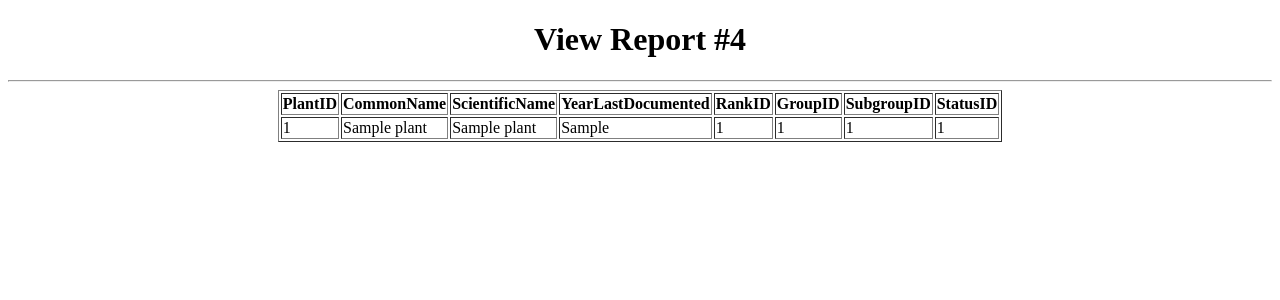
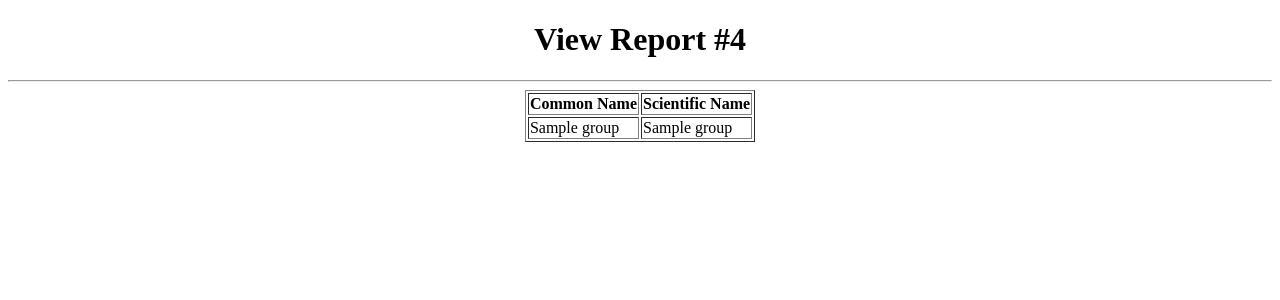
Before and after one commit to khanagan/BackyardBotanist, a Django app: template backyardBotanist/mainPageApp/templates/reportPage4.html in a window 1280 px wide. Shown: the top 300 px of the page. Run offline with Django 3.2, Linux system fonts and the light colour scheme; tables that the repository leaves empty hold one stand-in row (values such as "Sample post"); the template is opened without the code that fills it: values that come from a table or form of the project are taken from there, most other values are stand-ins (such as "Sample title", 1, 10 or a date in 2020).

Commit message:
Update reportPage4.html

```diff
--- a/backyardBotanist/mainPageApp/templates/reportPage4.html
+++ b/backyardBotanist/mainPageApp/templates/reportPage4.html
@@ -8,25 +8,13 @@
         <hr/>
         <table border="1">
             <tr>
-                <th>PlantID</th>
-                <th>CommonName</th>
-                <th>ScientificName</th>
-                <th>YearLastDocumented</th>
-                <th>RankID</th>
-                <th>GroupID</th>
-                <th>SubgroupID</th>
-                <th>StatusID</th>
+                <th>Common Name</th>
+                <th>Scientific Name</th>
             </tr>
-            {% for displayplant in Plant %}
+            {% for CommonName, ScientificName in GroupList%}
             <tr>
-                <td>{{displayplant.plantId}}</td>
-                <td>{{displayplant.commonName}}</td>
-                <td>{{displayplant.scientificName}}</td>
-                <td>{{displayplant.yearLastDocumented}}</td>
-                <td>{{displayplant.rankId}}</td>
-                <td>{{displayplant.groupId}}</td>
-                <td>{{displayplant.subgroupId}}</td>
-                <td>{{displayplant.statusId}}</td>
+                <td>{{CommonName}}</td>
+                <td>{{ScientificName}}</td>
             </tr>
             {% endfor %}
         </table>
```
